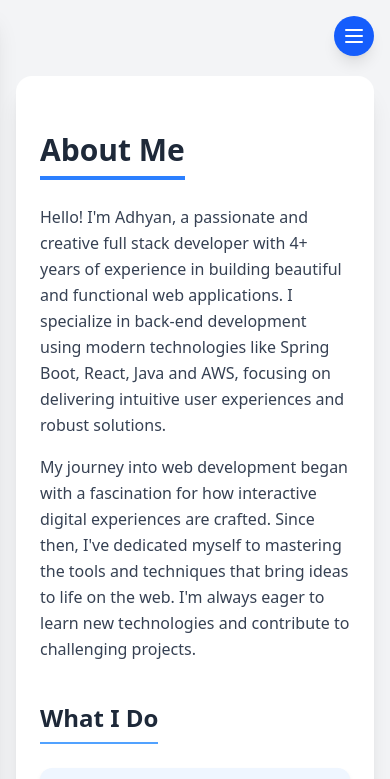
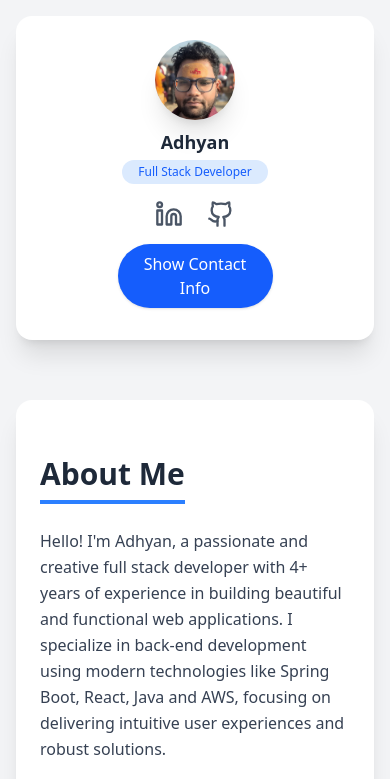
Before and after one commit to thetrickuser/portfolio, a React (Vite) app: page / in a window 390 px wide. Shown: the top 779 px of the page. Built offline with nearby package versions, Linux system fonts and the light colour scheme.

Commit message:
responsive design changes

```diff
--- a/src/App.tsx
+++ b/src/App.tsx
@@ -1,15 +1,9 @@
 import {type SetStateAction, useState} from 'react';
-import {Menu, X,} from 'lucide-react';
 import {Sidebar} from "./components/Sidebar.tsx";
 import {MainArea} from "./components/MainArea.tsx";
 
 const App = () => {
-    const [isSidebarOpen, setIsSidebarOpen] = useState(false);
     const [activeSection, setActiveSection] = useState('about');
-
-    const toggleSidebar = () => {
-        setIsSidebarOpen(!isSidebarOpen);
-    };
 
     const handleNavClick = (sectionId: SetStateAction<string>) => {
         setActiveSection(sectionId);
@@ -17,22 +11,12 @@ const App = () => {
 
     return (
         <div className="font-sans min-h-screen bg-gray-100 dark:bg-gray-900 text-gray-800 dark:text-gray-200">
-            {/* Mobile Menu Button */}
-            <div className="md:hidden fixed top-4 right-4 z-50">
-                <button
-                    onClick={toggleSidebar}
-                    className="p-2 bg-blue-600 text-white rounded-full shadow-lg focus:outline-none focus:ring-2 focus:ring-blue-500"
-                    aria-label="Toggle Navigation"
-                >
-                    {isSidebarOpen ? <X size={24}/> : <Menu size={24}/>}
-                </button>
-            </div>
 
             {/* Main Layout Container */}
-            <div className="flex flex-col md:flex-row min-h-screen p-4 md:p-8 max-w-7xl mx-auto">
+            <div className="flex flex-col xl:flex-row min-h-screen p-4 max-w-7xl mx-auto xl:gap-10">
 
                 {/* Sidebar */}
-                <Sidebar sidebarOpen={isSidebarOpen}/>
+                <Sidebar />
 
                 {/* Main Content Area */}
                 <MainArea onClick={handleNavClick} activeSection={activeSection}/>
--- a/src/components/MainArea.tsx
+++ b/src/components/MainArea.tsx
@@ -11,9 +11,13 @@ type MainAreaProps = {
 
 export const MainArea = ({ onClick, activeSection }: MainAreaProps) => {
     return <main
-        className="flex-1 bg-white dark:bg-gray-800 p-6 md:p-8 rounded-2xl shadow-xl relative mt-[60px] md:mt-0">
+        className="flex-1 bg-white dark:bg-gray-800 p-6 xl:p-8 rounded-2xl shadow-xl relative mt-[60px] xl:mt-0">
         {/* Navigation Tabs (visible on larger screens and when sidebar is closed on mobile) */}
-        <Navbar onClick={onClick} activeSection={activeSection}/>
+        <Navbar
+            onClick={onClick}
+            activeSection={activeSection}
+            style={"hidden xl:block absolute top-0 right-0"}
+        />
 
         {/* Content Sections */}
         <section id="about" className={`${activeSection === "about" ? "block" : "hidden"} py-8`}>
@@ -139,5 +143,11 @@ export const MainArea = ({ onClick, activeSection }: MainAreaProps) => {
                 </button>
             </form>
         </section>
+
+        <Navbar
+            onClick={onClick}
+            activeSection={activeSection}
+            style="block xl:hidden fixed bottom-0 left-0 w-full z-100 bg-gray-100 dark:bg-gray-800 border-gray-200 dark:border-gray-700"
+        />
     </main>;
 }
--- a/src/components/Navbar.tsx
+++ b/src/components/Navbar.tsx
@@ -4,11 +4,12 @@ import {Briefcase, MessageSquare, Rss, Settings, User} from "lucide-react";
 type NavbarProps = {
     onClick: (sectionId: React.SetStateAction<string>) => void;
     activeSection: string;
+    style: string;
 }
 
-export const Navbar = ({ onClick, activeSection }: NavbarProps ) => {
-    return <nav className="hidden md:block absolute top-6 right-6">
-        <ul className="flex bg-gray-200 dark:bg-gray-700 p-2 rounded-full shadow-inner">
+export const Navbar = ({ onClick, activeSection, style }: NavbarProps ) => {
+    return <nav className={`${style}`}>
+        <ul className="flex flex-wrap bg-gray-200 dark:bg-gray-700 p-2 shadow-inner justify-center xl:rounded-bl-2xl xl:rounded-tr-2xl rounded-t-2xl xl:rounded-none">
             <NavigationItem onClick={onClick} activeSection={activeSection} title={"About"}
                             section={"about"} icon={<User size={16} className="mr-1"/>}/>
             <NavigationItem onClick={onClick} activeSection={activeSection} title={"Resume"}
--- a/src/components/NavigationItem.tsx
+++ b/src/components/NavigationItem.tsx
@@ -11,7 +11,9 @@ export const NavigationItem = ({onClick, activeSection, title, icon, section}: N
     return <li className="mr-2">
         <button
             onClick={() => onClick(section)}
-            className={`flex items-center px-4 py-2 rounded-full text-sm font-medium transition-all duration-200 ${
+            className={`flex items-center px-2 py-1 text-xs rounded-full font-medium transition-all duration-200
+            md:text-sm xl:text-lg
+        ${
                 activeSection === section
                     ? "bg-blue-600 text-white shadow-md"
                     : "text-gray-600 hover:bg-gray-300 dark:text-gray-300 dark:hover:bg-gray-600"
--- a/src/components/Sidebar.tsx
+++ b/src/components/Sidebar.tsx
@@ -1,31 +1,30 @@
+import {useState} from "react";
 import dp from "../assets/face.jpg";
 import {Github, Linkedin, Mail, MapPin, Phone} from "lucide-react";
 
-type SidebarProps = {
-    sidebarOpen: boolean;
-}
+export const Sidebar = () => {
+    const [showContact, setShowContact] = useState(false);
 
-export const Sidebar = ({sidebarOpen}: SidebarProps) =>  {
-    return <aside
-        className={`fixed md:relative top-0 left-0 w-full md:w-80 h-full md:h-auto bg-white dark:bg-gray-800 p-6 rounded-2xl shadow-xl transform ${
-            sidebarOpen ? "translate-x-0" : "-translate-x-full"
-        } md:translate-x-0 transition-transform duration-300 ease-in-out z-40 md:flex-shrink-0 md:mr-8`}
-    >
-        {/* Profile Section */}
-        <div className="text-center mb-8">
+    return (
+        <aside
+            className={`bg-white dark:bg-gray-800 rounded-2xl shadow-xl w-full xl:w-80 p-6 xl:relative z-40 transition-all duration-300 flex flex-col
+             ${showContact ? "max-h-screen" : ""}`}>
+            {/* Top bar: Profile Section */}
+            <div className={`flex flex-col items-center ${showContact ? "" : "mb-0"} xl:mb-8`}>
                 <img
                     src={dp}
                     alt="Profile Picture"
-                className="w-32 h-32 rounded-full mx-auto mb-4 shadow-md"
+                    className="w-20 h-20 xl:w-32 xl:h-32 rounded-full mb-2 xl:mb-4 shadow-xl"
                 />
-            <h1 className="text-2xl font-bold mb-2">Adhyan</h1>
-            <p className="text-blue-600 dark:text-blue-400 bg-blue-100 dark:bg-blue-900 py-1 px-4 rounded-full inline-block text-sm font-medium">
+                <h1 className="text-lg xl:text-2xl font-bold mb-1 xl:mb-2">Adhyan</h1>
+                <p className="text-blue-600 dark:text-blue-400 bg-blue-100 dark:bg-blue-900 py-1 px-4 rounded-full inline-block text-xs xl:text-sm font-medium">
                     Full Stack Developer
                 </p>
             </div>
 
-        {/* Contact Info */}
-        <div className="border-t border-b border-gray-200 dark:border-gray-700 py-6 mb-8">
+            {/* Contact Info: hidden on small screens unless toggled */}
+            <div className={`border-t border-b border-gray-200 dark:border-gray-700 py-6 mt-8 xl:mt-0 mb-8 ${showContact ? "block" : "hidden"} xl:block`}
+            >
                 <ul className="space-y-3">
                     <li className="flex items-center text-gray-700 dark:text-gray-300">
                         <Mail size={20} className="text-blue-500 mr-3"/>
@@ -43,7 +42,7 @@ export const Sidebar = ({sidebarOpen}: SidebarProps) =>  {
             </div>
 
             {/* Social Links */}
-        <div className="flex justify-center space-x-6">
+            <div className="flex justify-center space-x-6 mt-4 xl:mt-0">
                 <a
                     href="https://linkedin.com/in/adhyan1011"
                     target="_blank"
@@ -63,5 +62,16 @@ export const Sidebar = ({sidebarOpen}: SidebarProps) =>  {
                     <Github size={28}/>
                 </a>
             </div>
-    </aside>;
-}
+
+            {/* Show Contact Button: only on small screens */}
+            <div className={'flex justify-center'}>
+            <button
+                className={`xl:hidden inline-block w-[50%] mt-4 mb-2 px-4 py-2 bg-blue-600 text-white rounded-full shadow transition-colors duration-200
+                          ${showContact ? "bg-blue-800" : ""}`}
+                onClick={() => setShowContact((v) => !v)}>
+                {showContact ? "Hide Contact Info" : "Show Contact Info"}
+            </button>
+            </div>
+        </aside>
+    );
+};
```
Lines whose indentation alone changed are shown as unchanged.
